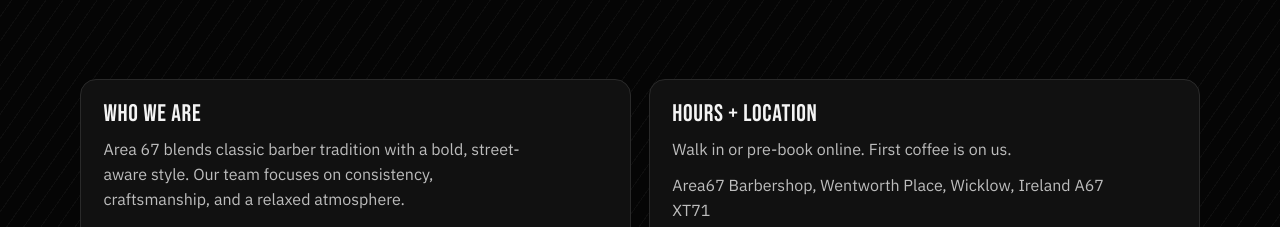
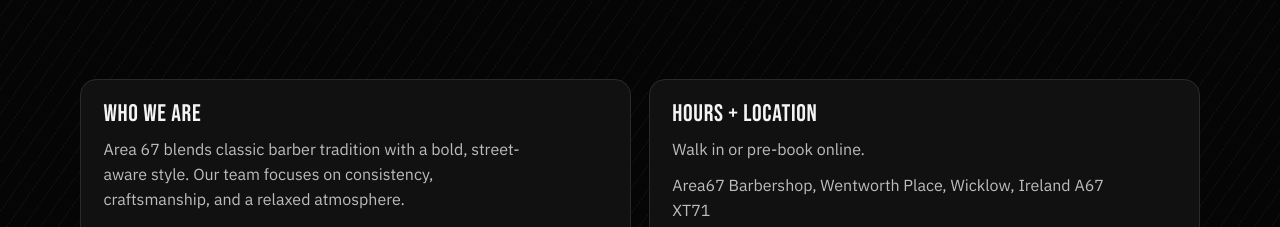
Before and after one commit to Majorkas/area67, a plain HTML site: page index.html in a window 1280 px wide. Shown: the part 1420-1647 px from the top of the page. Drawn offline with Linux system fonts and the light colour scheme; a web font is replaced by a local one.

Commit message:
updated wording

```diff
--- a/index.html
+++ b/index.html
@@ -153,7 +153,7 @@
 
         <article class="panel" id="visit">
           <h2>Hours + Location</h2>
-          <p>Walk in or pre-book online. First coffee is on us.</p>
+          <p>Walk in or pre-book online.</p>
           <p>Area67 Barbershop, Wentworth Place, Wicklow, Ireland A67 XT71</p>
           <div class="hours" role="group" aria-label="Opening Hours">
             <div class="hours-row"><span>Mon - Thu</span><span>9:00 AM - 7:00 PM</span></div>
```
